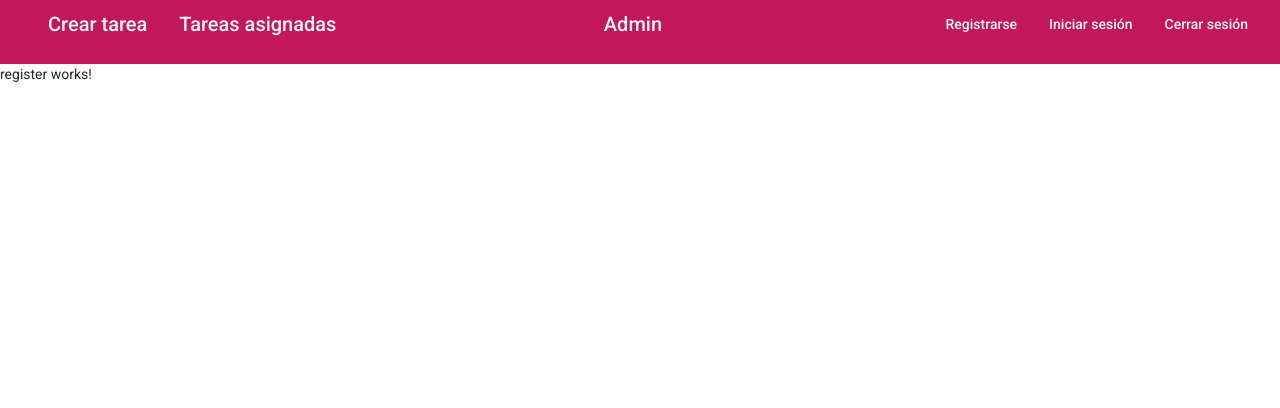
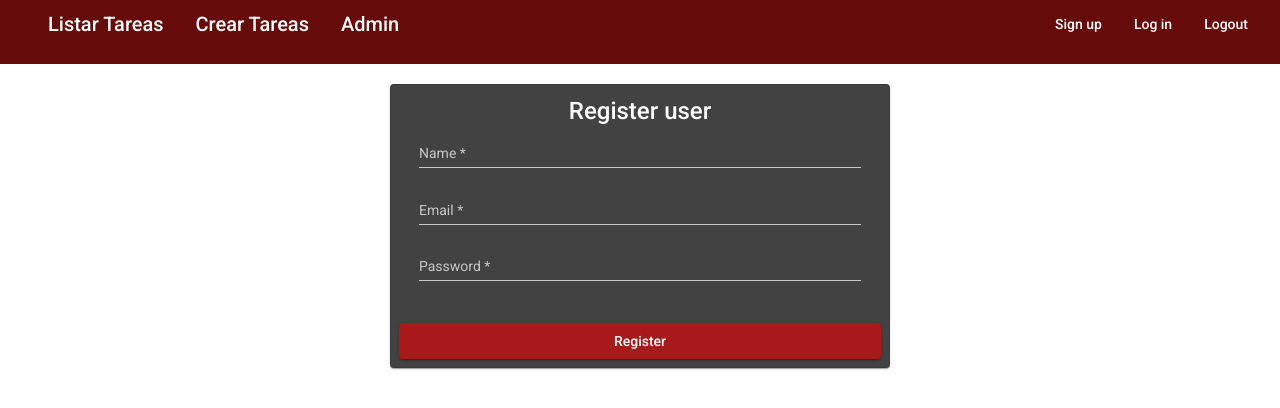
Before and after one commit to iepenaranda/myMeanBoard, an Angular app in the folder frontend/: page /register in a window 1280 px wide. Shown: the top 408 px of the page. Built offline with nearby package versions, Linux system fonts and the light colour scheme.

Commit message:
Frontend: formulario de registro

```diff
--- a/frontend/src/app/home/header/header.component.css
+++ b/frontend/src/app/home/header/header.component.css
@@ -1,8 +1,13 @@
-a {
-  color: #f5f5f5;
-  text-decoration: none;
+.headerSpacer {
+  flex: 1 1 auto;
+
 }
 
-.headerSpace {
-  flex: 1 1 auto;
+a {
+  text-decoration: none;
+  color: #ffffff;
 }
+
+.bgHeader {
+  background-color: #660a0a
+}
--- a/frontend/src/app/home/header/header.component.html
+++ b/frontend/src/app/home/header/header.component.html
@@ -1,19 +1,17 @@
-<mat-toolbar color="primary">
+<mat-toolbar class="bgHeader">
   <ul>
-    <a routerLink="saveTask">Crear tarea</a>
+    <a routerLink="listTask">Listar Tareas</a>
   </ul>
   <ul>
-    <a routerLink="listTasks">Tareas asignadas</a>
+    <a routerLink="saveTask">Crear Tareas</a>
   </ul>
-  <span class="headerSpace"></span>
   <ul>
     <a routerLink="listUser">Admin</a>
   </ul>
-  <span class="headerSpace"></span>
+  <span class="headerSpacer"></span>
   <ul>
-    <a mat-button routerLink="registerUser">Registrarse</a>
-    <a mat-button routerLink="login">Iniciar sesión</a>
-    <a mat-button routerLink="">Cerrar sesión</a>
+    <a mat-button routerLink="register">Sign up</a>
+    <a mat-button routerLink="login">Log in</a>
+    <a mat-button>Logout</a>
   </ul>
-
 </mat-toolbar>
--- a/frontend/src/app/home/register/register.component.css
+++ b/frontend/src/app/home/register/register.component.css
@@ -0,0 +1,29 @@
+.container{
+    display: flex;
+    flex-direction: column;
+}
+
+.button {
+    width: 100%;
+}
+
+.card {
+    min-width: 150px;
+    max-width: 500px;
+    width: 100%;
+}
+
+.form {
+    display: flex;
+    justify-content: center;
+    align-items: center;
+    padding-top: 20px;
+}
+
+mat-card-title {
+    text-align: center;
+}
+
+.colorButton {
+    background-color: #a81919;
+}
--- a/frontend/src/app/home/register/register.component.html
+++ b/frontend/src/app/home/register/register.component.html
@@ -1 +1,78 @@
-<p>register works!</p>
+<div class="form">
+  <mat-card class="card">
+    <mat-card-title> Register user </mat-card-title>
+    <div class="col-12 col-lg-12" *ngIf="successMessage">
+      <div class="alert alert-success alert-dismissible" role="alert">
+        <div class="alert-message">
+          {{ successMessage }}
+        </div>
+        <button
+          type="button"
+          class="close"
+          (click)="closeX()"
+          data-dismiss="alert"
+          aria-label="Close"
+        >
+          <span aria-hidden="true">X</span>
+        </button>
+      </div>
+    </div>
+
+    <div class="col-12 col-lg-12" *ngIf="errorMessage">
+      <div class="alert alert-danger alert-dismissible" role="alert">
+        <div class="alert-message">
+          <button
+            type="button"
+            class="close"
+            (click)="closeX()"
+            data-dismiss="alert"
+            aria-label="Close"
+          >
+            <span aria-hidden="true">X</span>
+          </button>
+          {{ errorMessage }}
+        </div>
+      </div>
+    </div>
+
+    <mat-card-content>
+      <div class="container">
+        <mat-form-field>
+          <input
+            [(ngModel)]="registerData.name"
+            matInput
+            placeholder="Name"
+            required
+          />
+        </mat-form-field>
+
+        <mat-form-field>
+          <input
+            [(ngModel)]="registerData.email"
+            matInput
+            placeholder="Email"
+            required
+          />
+        </mat-form-field>
+
+        <mat-form-field>
+          <input
+            [(ngModel)]="registerData.password"
+            matInput
+            placeholder="Password"
+            required
+          />
+        </mat-form-field>
+      </div>
+    </mat-card-content>
+    <mat-card-actions>
+      <button
+        (click)="registerUser()"
+        class="button colorButton"
+        mat-raised-button
+      >
+        Register
+      </button>
+    </mat-card-actions>
+  </mat-card>
+</div>
--- a/frontend/src/app/home/register/register.component.ts
+++ b/frontend/src/app/home/register/register.component.ts
@@ -1,15 +1,62 @@
 import { Component, OnInit } from '@angular/core';
+import { AuthService } from '../../services/auth.service';
+import { Router } from '@angular/router';
 
 @Component({
   selector: 'app-register',
   templateUrl: './register.component.html',
-  styleUrls: ['./register.component.css']
+  styleUrls: ['./register.component.css'],
 })
 export class RegisterComponent implements OnInit {
+  public registerData: any;
+  public successMessage: String;
+  public errorMessage: String;
 
-  constructor() { }
-
-  ngOnInit(): void {
+  constructor(private auth: AuthService, private router: Router) {
+    this.registerData = {};
+    this.successMessage = '';
+    this.errorMessage = '';
   }
 
+  ngOnInit(): void {}
+
+  registerUser() {
+    if (
+      !this.registerData.name ||
+      !this.registerData.email ||
+      !this.registerData.password
+    ) {
+      console.log('Failed process: Incomplete data');
+      this.errorMessage = 'Failed process: Incomplete data';
+      this.closeAlert();
+      this.registerData = {};
+    } else {
+      this.auth.registerUser(this.registerData).subscribe(
+        (res) => {
+          console.log(res);
+          this.successMessage = 'Register user successful';
+          this.closeAlert();
+          this.registerData = {};
+        },
+        (err) => {
+          console.log(err);
+          this.errorMessage = err.error;
+          this.closeAlert();
+        }
+      );
+    }
+  }
+
+  // Asigna a los mensaje de error y exito un mensaje vacio, al estar vacios el HTML dejará de mostrar los recuadros de menjajes
+  closeAlert() {
+    setTimeout(() => {
+      this.successMessage = '';
+      this.errorMessage = '';
+    }, 3000);
+  }
+
+  closeX() {
+    this.successMessage = '';
+    this.errorMessage = '';
+  }
 }
--- a/frontend/src/app/services/auth.service.ts
+++ b/frontend/src/app/services/auth.service.ts
@@ -1,9 +1,18 @@
 import { Injectable } from '@angular/core';
+import { HttpClient } from '@angular/common/http';
+import { environment } from '../../environments/environment';
 
 @Injectable({
-  providedIn: 'root'
+  providedIn: 'root',
 })
 export class AuthService {
+  private env: String;
 
-  constructor() { }
+  constructor(private http: HttpClient) {
+    this.env = environment.APP_URL;
+  }
+
+  registerUser(user: any) {
+    return this.http.post(this.env + 'user/registerUser', user);
+  }
 }
```
Also changed, not shown: frontend/src/app/app-routing.module.ts (+13 -13 lines), frontend/src/app/app.module.ts (+25 -21 lines), 2 other files (tests, documents, lock files or other folders).
